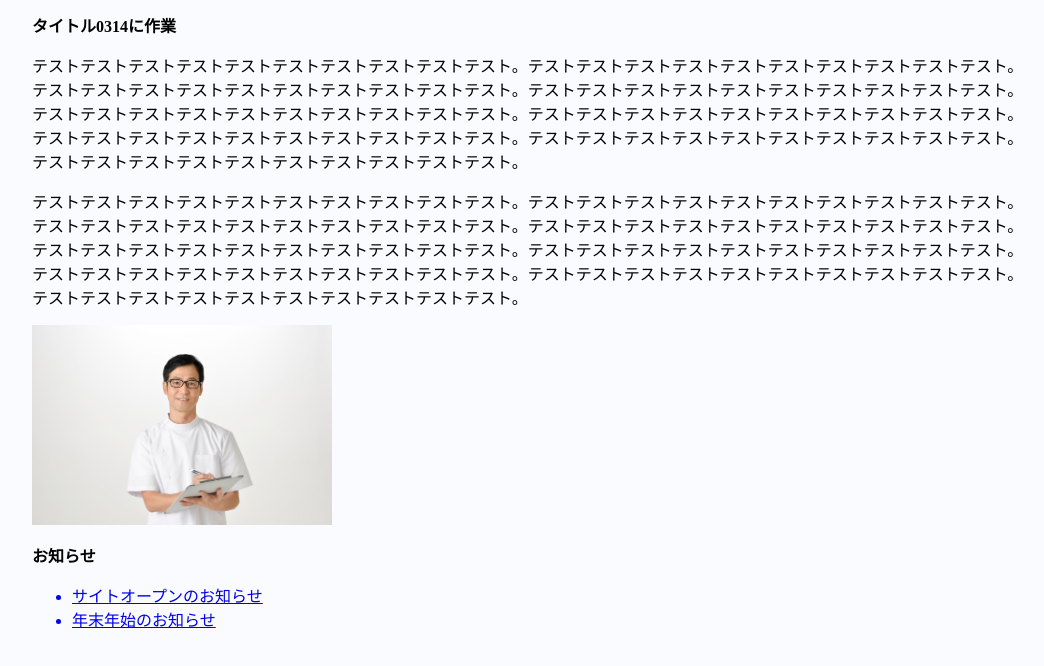
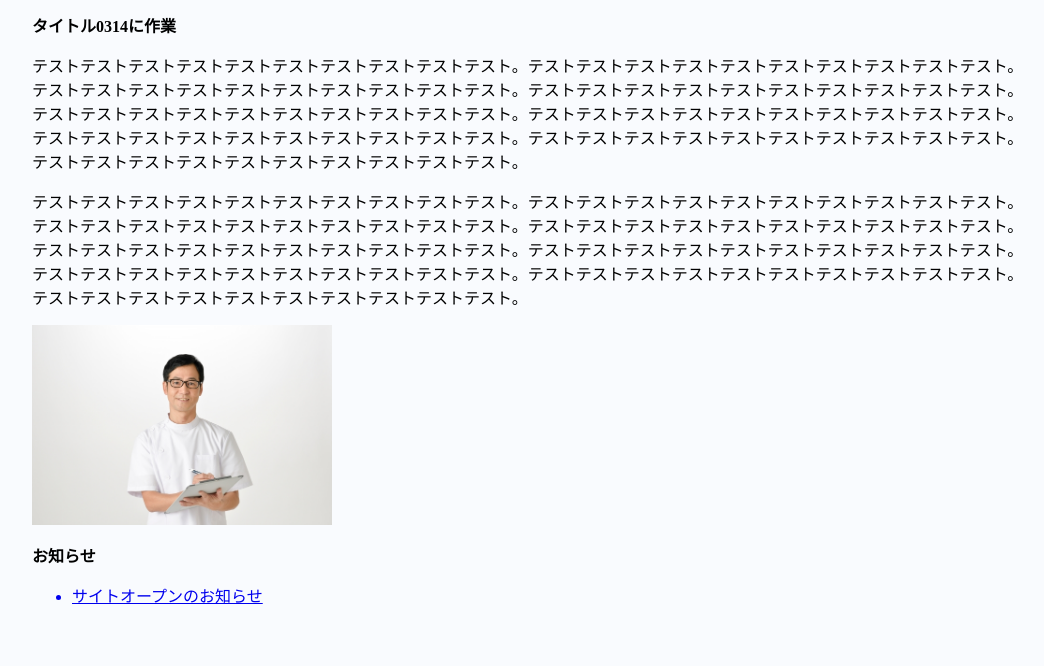
Before and after one commit to akaihiroaki/vercel-test, a plain HTML site: page index.html in a window 1280 px wide. Shown: the whole page, without its empty margins (108-1152 px from the left). Drawn offline with Linux system fonts and the light colour scheme; no server answers.

Commit message:
Add files via upload

```diff
--- a/index.html
+++ b/index.html
@@ -22,7 +22,7 @@
       <h1>お知らせ</h1>
       <ul>
         <a href="/news/index.html"><li id="title">サイトオープンのお知らせ</li></a>
-        <a href="/news/index2.html"><li id="title">年末年始のお知らせ</li></a>
+        <!--<a href="/news/index2.html"><li id="title">年末年始のお知らせ</li></a>-->
       </ul>
     </section>
 
```
